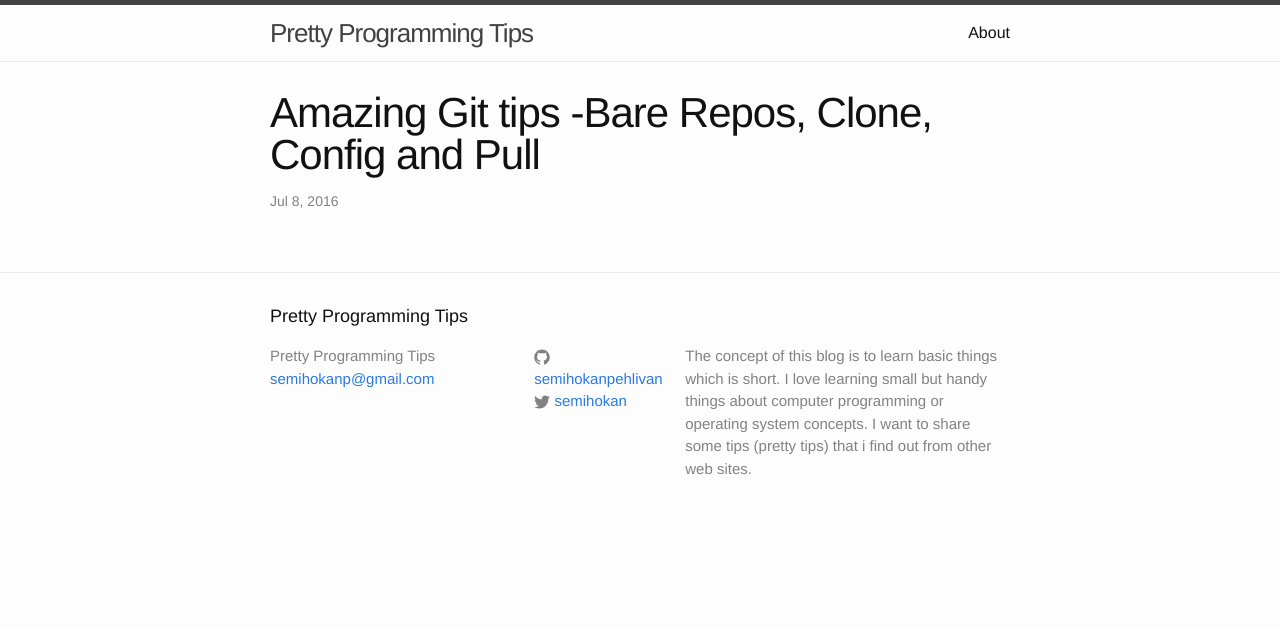
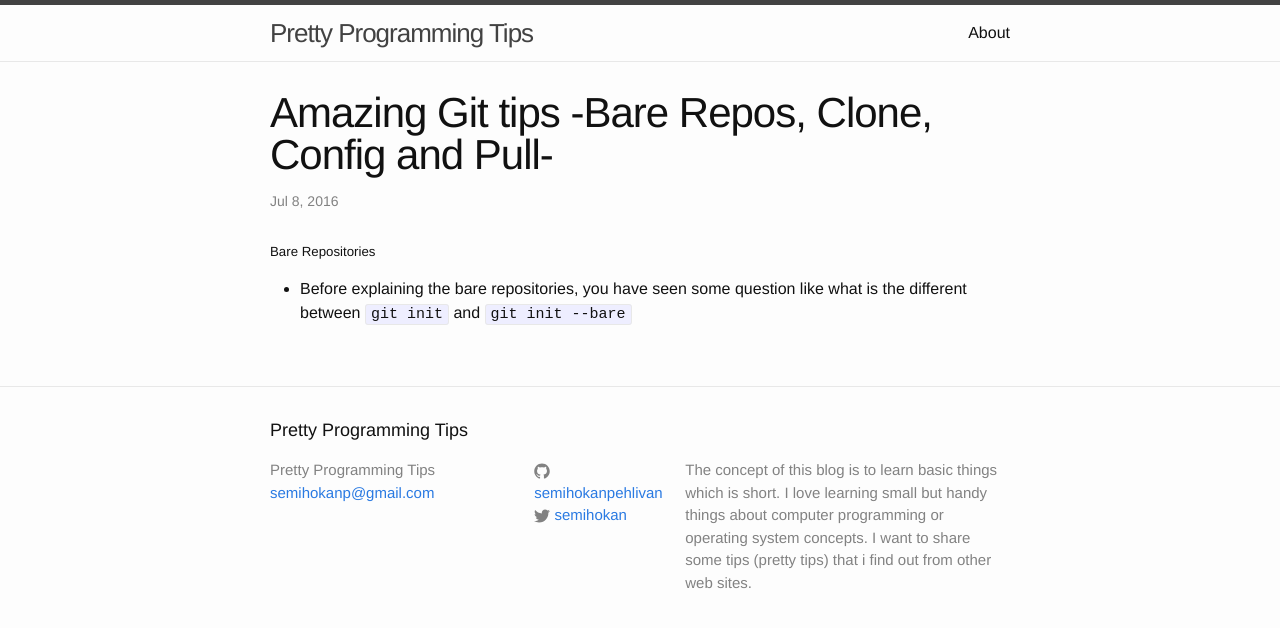
Before and after one commit to semihokanpehlivan/semihokanpehlivan.github.io, a Jekyll site: the page built from _posts/2016-7-8-Amazing Git Tips.md, in a window 1280 px wide. Shown: the top 628 px of the page. Built offline with Jekyll 4.4.1, drawn with Linux system fonts in a browser that asks for light colours.

Commit message:
bare initial

````diff
--- a/_posts/2016-7-8-Amazing Git Tips.md
+++ b/_posts/2016-7-8-Amazing Git Tips.md
@@ -1,5 +1,10 @@
 ---
 layout: post
-title:  "Amazing Git tips -Bare Repos, Clone, Config and Pull "
+title:  "Amazing Git tips -Bare Repos, Clone, Config and Pull- "
 categories: jekyll update
 ---
+
+##### Bare Repositories
+
+-	Before explaining the bare repositories, you have seen some question like what is the different
+between ```git init``` and ```git init --bare```
````
